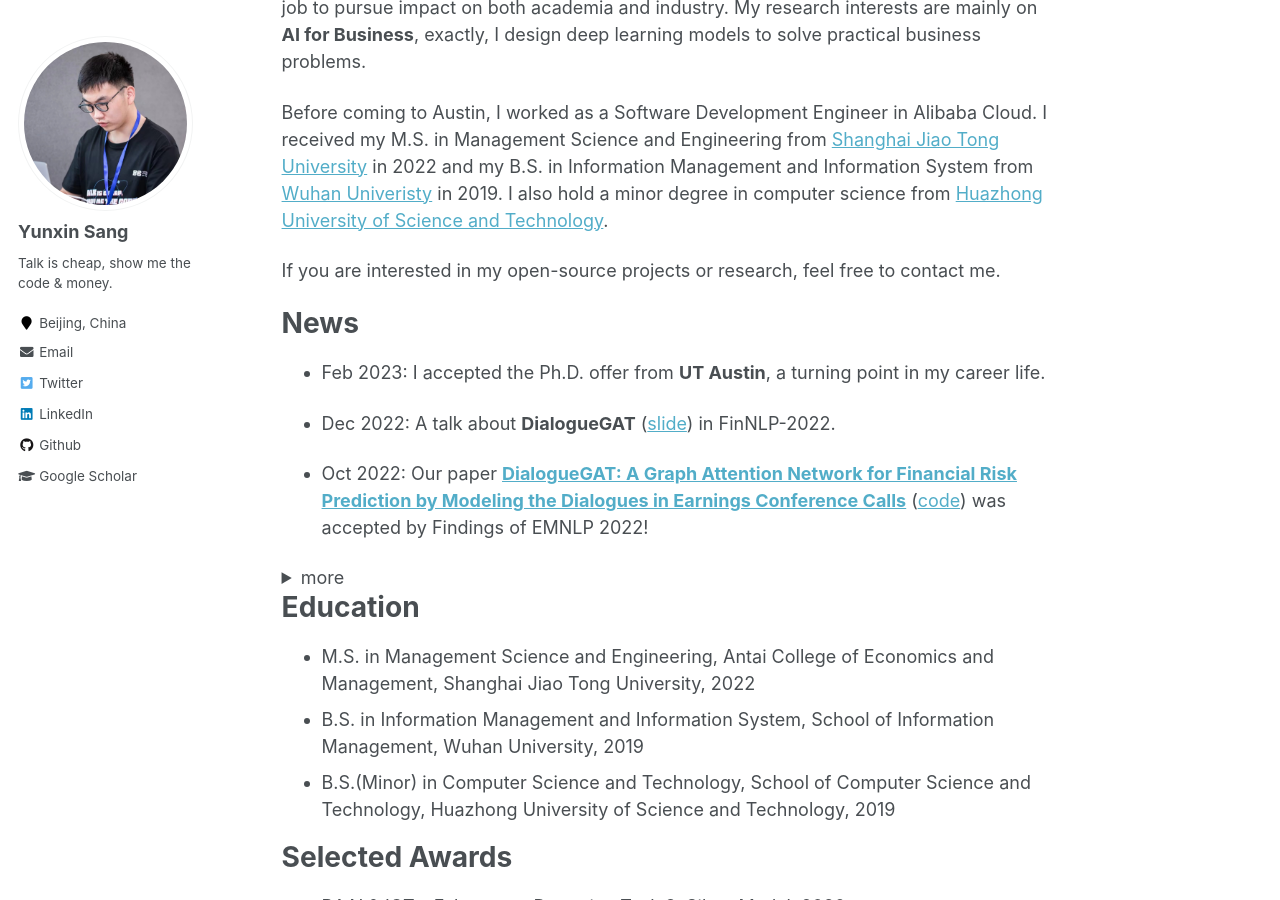
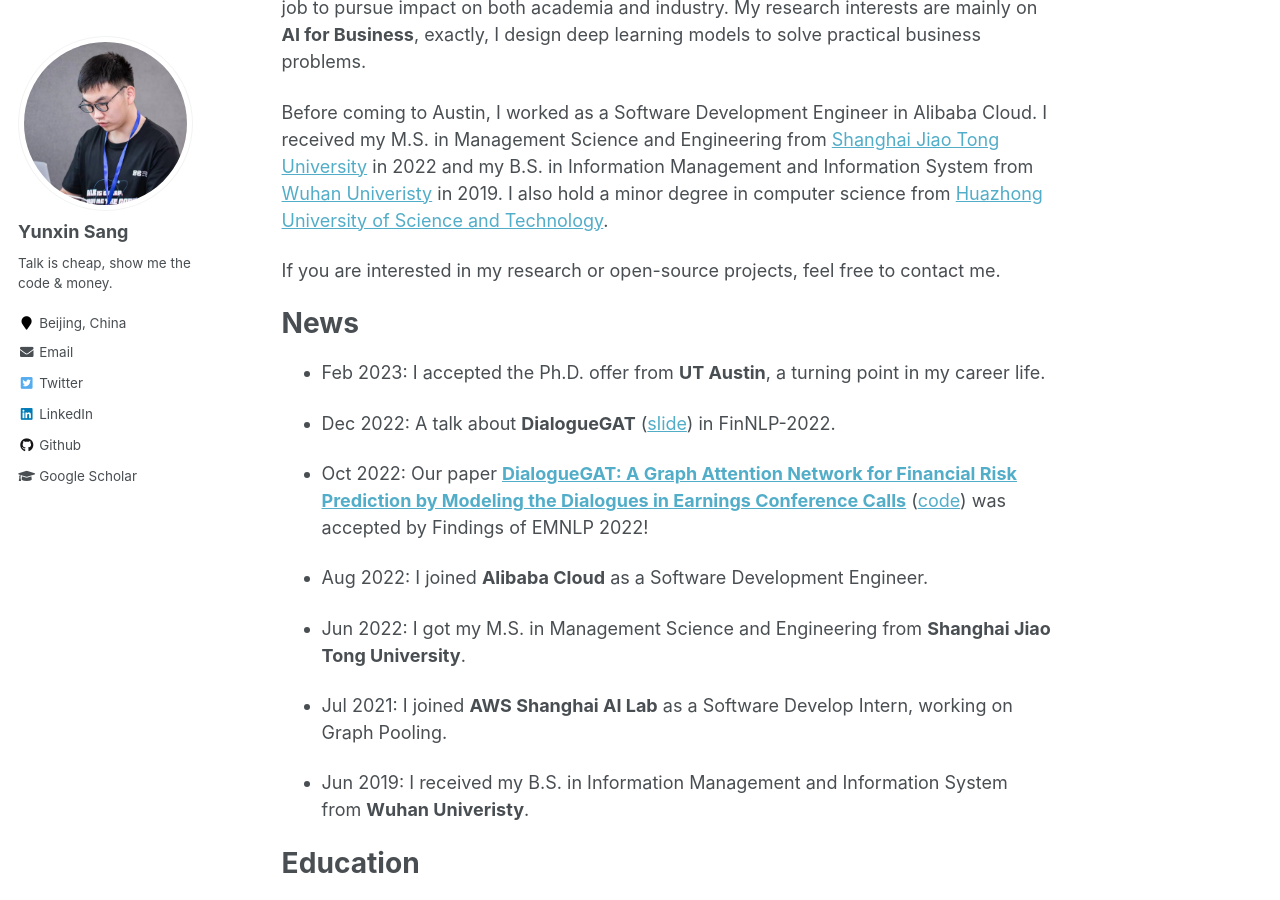
Before and after one commit to sangyx/sangyx.github.io, a Jekyll site: the page built from _pages/about.md, in a window 1280 px wide and 900 px high, scrolled down 220 px. Built offline with Jekyll 4.4.1, drawn with Linux system fonts in a browser that asks for light colours.

Commit message:
update about

```diff
--- a/_pages/about.md
+++ b/_pages/about.md
@@ -12,7 +12,7 @@
 
 Before coming to Austin, I worked as a Software Development Engineer in Alibaba Cloud. I received my M.S. in Management Science and Engineering from [Shanghai Jiao Tong University](https://www.sjtu.edu.cn/) in 2022 and my B.S. in Information Management and Information System from [Wuhan Univeristy](https://www.whu.edu.cn/) in 2019. I also hold a minor degree in computer science from [Huazhong University of Science and Technology](https://www.hust.edu.cn/).
 
-If you are interested in my open-source projects or research, feel free to contact me.
+If you are interested in my research or open-source projects, feel free to contact me.
 
 # News
 
@@ -22,17 +22,13 @@
 
 - Oct 2022: Our paper [**DialogueGAT: A Graph Attention Network for Financial Risk Prediction by Modeling the Dialogues in Earnings Conference Calls**](https://aclanthology.org/2022.findings-emnlp.117/) ([code](https://github.com/sangyx/DialogueGAT)) was accepted by Findings of EMNLP 2022!
 
-<details><summary> more </summary>
-
 - Aug 2022: I joined **Alibaba Cloud** as a Software Development Engineer.
 
 - Jun 2022: I got my M.S. in Management Science and Engineering from **Shanghai Jiao Tong University**.
 
 - Jul 2021: I joined **AWS Shanghai AI Lab** as a Software Develop Intern, working on Graph Pooling.
 
-- Jun 2019: I got my B.S. in Information Management and Information System from **Wuhan Univeristy**.
-
-</details>
+- Jun 2019: I received my B.S. in Information Management and Information System from **Wuhan Univeristy**.
 
 # Education
 
```
